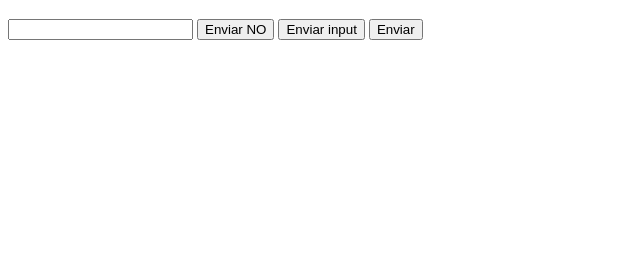
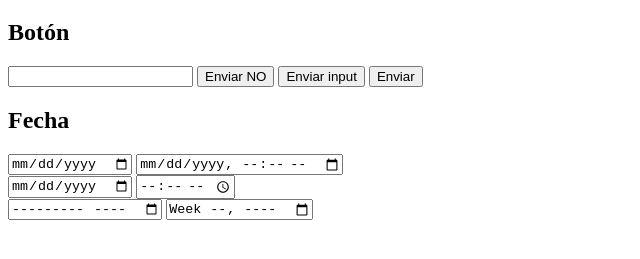
Before and after one commit to jrrondades/curso-html, a plain HTML site: page form-tipos-de-input.html in a window 1280 px wide. Shown: the part 61-320 px from the top of the page, without its empty margins (0-640 px from the left). Drawn offline with Linux system fonts and the light colour scheme.

Commit message:
Inputs de tiempo

```diff
--- a/form-tipos-de-input.html
+++ b/form-tipos-de-input.html
@@ -13,8 +13,9 @@
         button  -> Se comporta igual que un botón, <button>.
         color   -> Para especificar un color.
         date    -> Introducir una fecha.
-        datetime-> Obsoleto.
+        datetime-> Obsoleto. No utilizar.
         datetime-local-> Fecha y hora, no funciona en firefox.
+            TIP: * Se recomienda usar date y time para seleccionar fecha y hora.
         email   -> Para introducir un email.
         hidden  -> Campo oculto, puede contener valor, pero no se muestra.
         month   -> Para introducir el mes.
@@ -36,12 +37,26 @@
     <h1>Tipos de input</h1>
 
     <form>
+        <div>
+            <h2>Botón</h2>
             <input>
             <input type="button" value="Enviar NO">
             <!--A diferencia de <button>, no envía el formulario.-->
             <!-- Para enviarlo con <input>, se utiliza type="submit" -->
             <input type="submit" value="Enviar input">
             <button>Enviar</button>
+        </div>
+        <div>
+            <h2>Fecha</h2>
+            <input type="date">
+            <input type="datetime-local">
+            <div>
+                <input type="date">
+                <input type="time">
+            </div>
+            <input type="month">
+            <input type="week">
+        </div>
     </form>
 
 </body>
```
Lines whose indentation alone changed are shown as unchanged.
